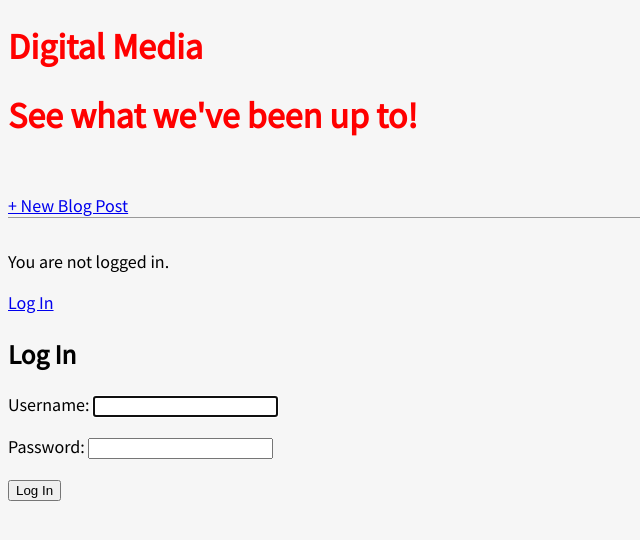
After one commit to madamot/Transmedia2020, a Django app: page /accounts/login/ in a window 1280 px wide. The commit adds this page. Shown: the top 540 px of the page, without its empty margins (0-640 px from the left). Run offline with Django 3.2, Linux system fonts and the light colour scheme.

Commit message:
log in and out functionality

```diff
--- a/templates/base.html
+++ b/templates/base.html
@@ -19,6 +19,13 @@
       <a href="{% url 'post_new' %}">+ New Blog Post</a>
     </div>
   </header>
+  {% if user.is_authenticated %}
+    <p>Hi {{ user.username }}!</p>
+    <p><a href="{% url 'logout' %}">Log out</a></p>
+  {% else %}
+    <p>You are not logged in.</p>
+    <a href="{% url 'login' %}">Log In</a>
+  {% endif %}
   <div>
     {% block content %}
     {% endblock content %}
--- /dev/null
+++ b/templates/registration/login.html
@@ -0,0 +1,10 @@
+{% extends 'base.html' %}
+
+{% block content %}
+  <h2>Log In</h2>
+  <form method="post">
+    {% csrf_token %}
+    {{ form.as_p }}
+    <button type="submit">Log In</button>
+  </form>
+{% endblock content %}
--- a/transmedia/settings.py
+++ b/transmedia/settings.py
@@ -120,3 +120,6 @@ USE_TZ = True
 
 STATIC_URL = '/static/'
 STATICFILES_DIRS = [os.path.join(BASE_DIR, 'static')]
+
+LOGIN_REDIRECT_URL = 'blog'
+LOGOUT_REDIRECT_URL = 'blog'
--- a/transmedia/urls.py
+++ b/transmedia/urls.py
@@ -19,6 +19,7 @@ from django.views.generic.base import TemplateView
 
 urlpatterns = [
     path('admin/', admin.site.urls),
+    path('accounts/', include('django.contrib.auth.urls')),
     path('blog/', include('blog.urls')),
     path('', TemplateView.as_view(template_name='index.html'),
         name='home'),
```
Also changed, not shown: db.sqlite3.
